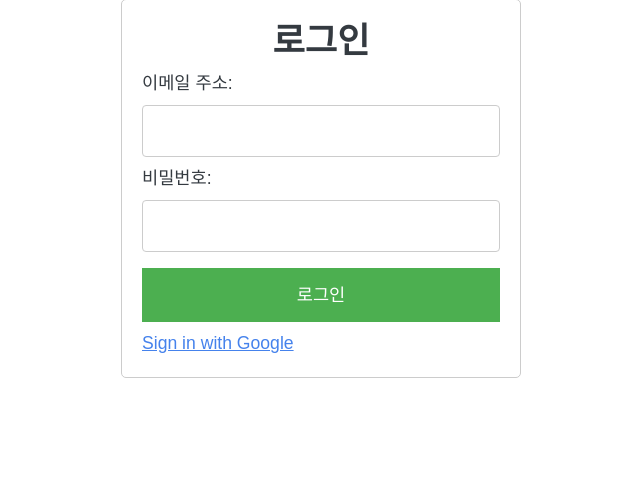
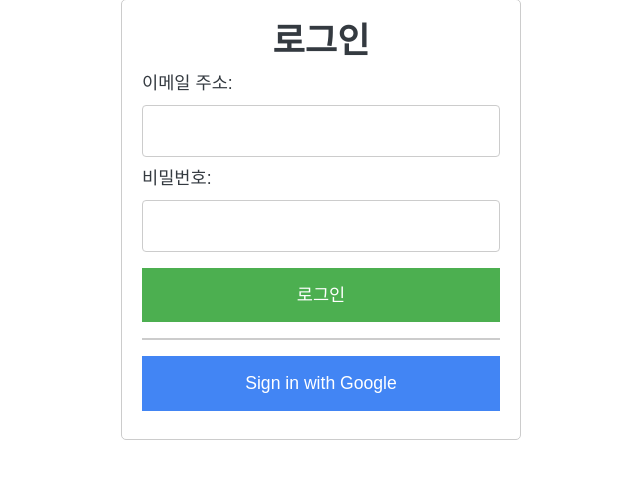
Before and after one commit to ESTsoft-Book-Project/bookstore, a Django app: page /users/signin/ in a window 1280 px wide. Shown: the part 74-553 px from the top of the page, without its empty margins (319-959 px from the left). Run offline with Django 4.2, Linux system fonts and the light colour scheme; some libraries are stand-ins or nearby versions.

Commit message:
refactor(signin): Decorate social login button

```diff
--- a/templates/signin.html
+++ b/templates/signin.html
@@ -43,6 +43,20 @@
   .container-body button:hover {
     background-color: #45a049;
   }
+
+  .line {
+    border: 1px solid #ccc;
+    margin: 8px 0;
+  }
+
+  a, a:visited {
+    color: white;
+    text-decoration-line: none;
+  }
+
+  #google {
+    background-color: #4285F4;
+  }
 </style>
 {% endblock stylesheet %}
 
@@ -66,7 +80,10 @@
 
         <button type="submit">로그인</button>
       </form>
-      <a href="{% provider_login_url 'google' %}">Sign in with Google</a>
+      <div class="line"></div>
+      <button type="button" id="google">
+        <a href="{% provider_login_url 'google' %}">Sign in with Google</a>
+      </button>
     </div>
 
     <script>
```
